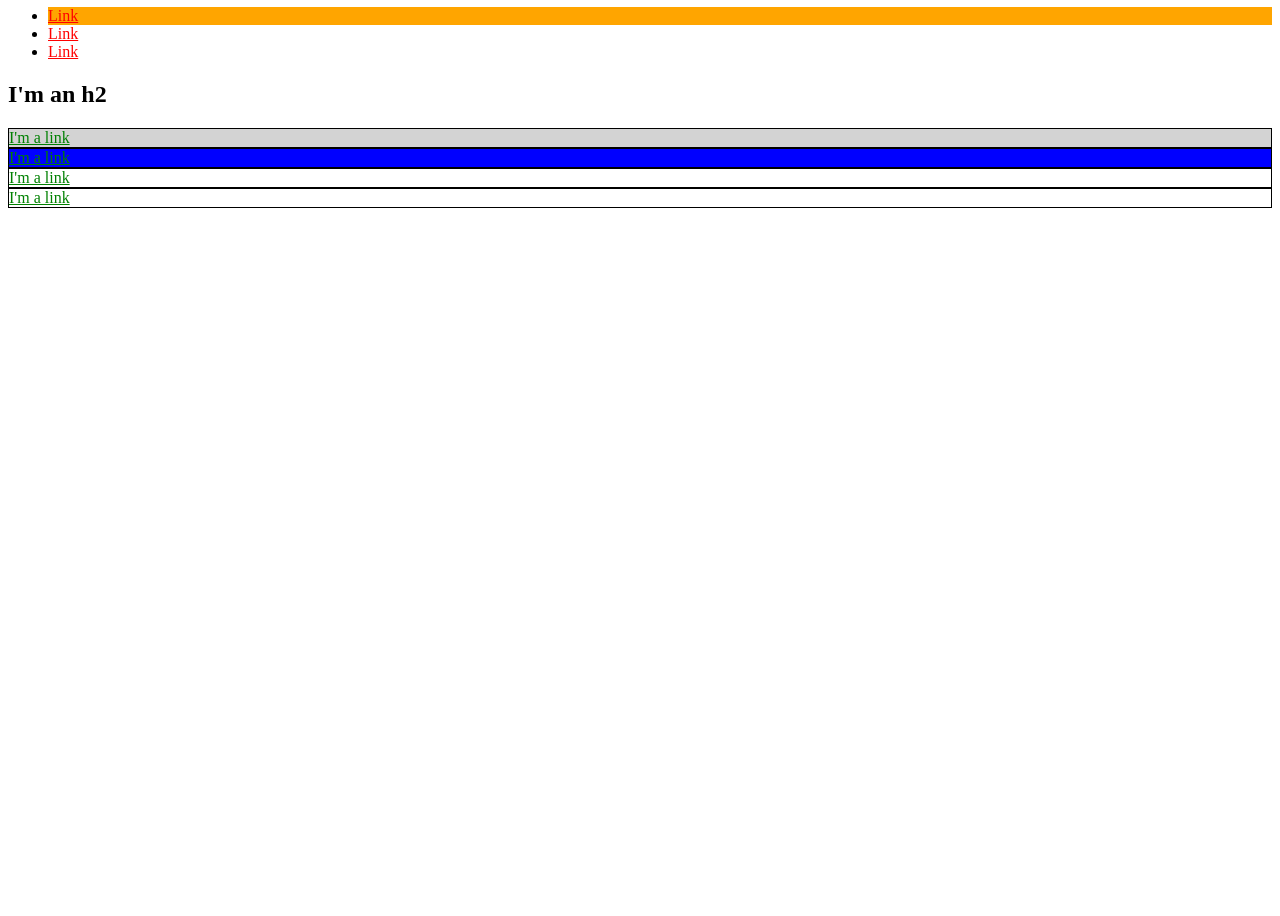
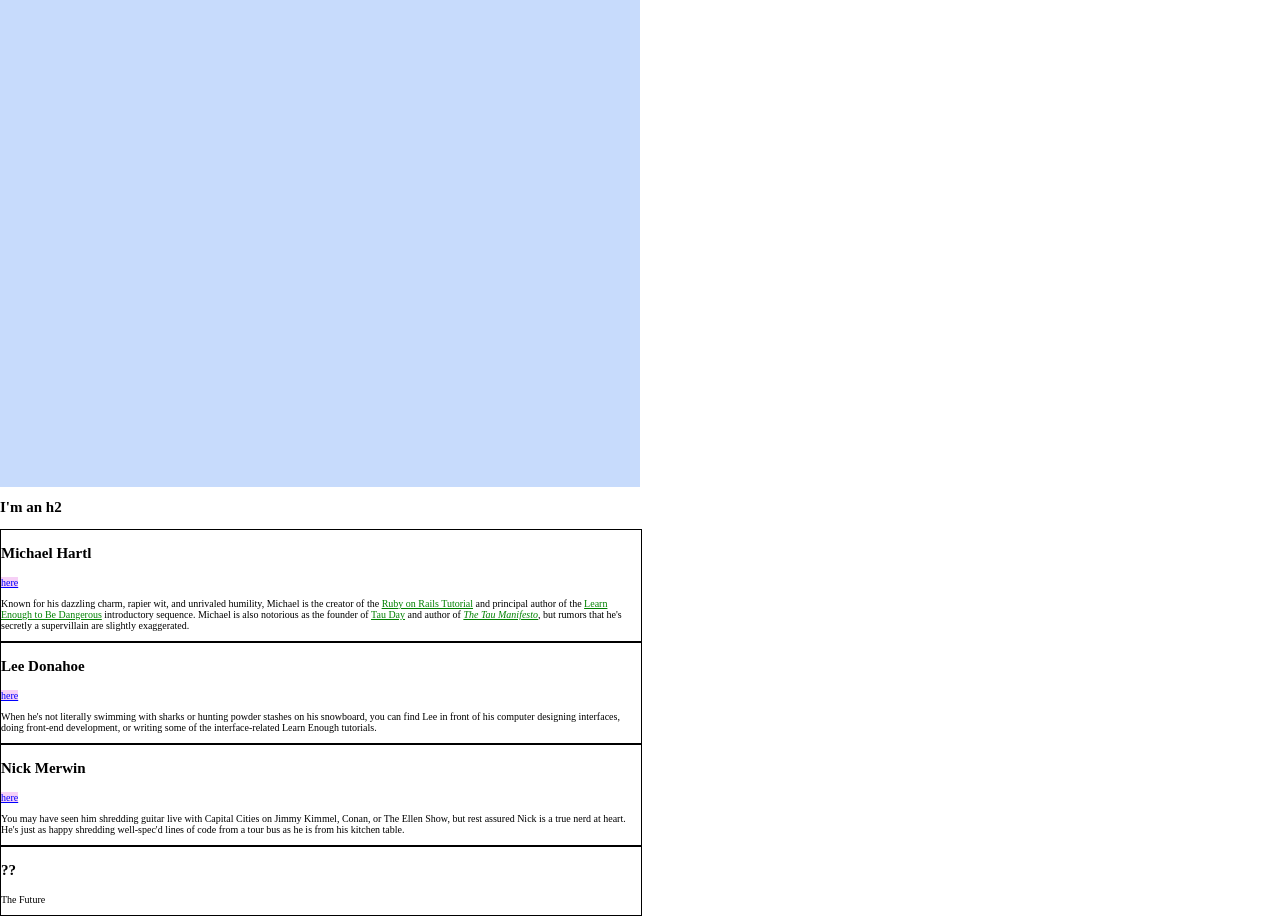
Before and after one commit to garaPM/garaPM.github.io, a plain HTML site: page index.html in a window 1280 px wide. Shown: the part 73-989 px from the top of the page. Before the commit the page ends 800 px from the top, so only its background shows below. Drawn offline with Linux system fonts and the light colour scheme.

Commit message:
add style globals and other

```diff
--- a/css/main.css
+++ b/css/main.css
@@ -1,19 +1,95 @@
-a {
-	color: red;
+/* GLOBAL STYLES */
+
+/* body {
+	height: 800px;
+} */
+
+html, body {
+	margin: 0;
+	padding: 0;
 }
 
-#exec-bio {
+body {
+	font-size: 62.5%;
+}
+
+h1 {
+	/* font-size: 7vw; */
+	margin-top: 0;
+	font-size: 2em;
+}
+
+a {
+	/* color: red; */
+	/* color: #ff0000; */
+	color: #f00;
+}
+
+/* #exec-bio {
 	background-color: lightgray;
+} */
+
+/* #exec-bio.alert {
+	background: red;
+} */
+
+
+ /* SOCIAL STYLES  */
+.social-link {
+	background: rgba(211, 22, 211, 0.2);
+	color: #00f;
+}
+
+
+/* HERO STYLES */
+.full-hero {
+	background-color: #c7dbfc;
+	height: 70vh;
+	width: 50vw;
+}
+
+/* BIO STYLES */
+
+.bio-wrapper {
+	/* font-size: 24px; */
 }
 
 .bio-box {
 	border: 1px solid black;
+	font-size: 1em;
+	width: 50%;
+	/* width: 200px; */
+	/* padding: 20px; */
+	/* font-size: 48px; */
+	/* margin: 10%;
+	font-size: 150%; */
 }
 
-.bio-box a {
-	color: green;
+.bio-box h3 {
+	font-size: 1.5em;
 }
 
+.bio-copy {
+	font-size: 1em;
+	/* font-size: 150%; */
+}
+
+.bio-copy a {
+	color: green;
+	/* font-size: 0.5em; */
+}
+
+/* div {
+	border: 1px solid green;
+} */
+
+/* html{background: red;} */
+
+
+/* a {
+	color: pink;
+} */
+/*
 .bio-boxes {
 	background-color: blue;
 }
@@ -21,3 +97,15 @@ a {
 #link-main {
 	background-color: orange;
 }
+
+.alert {
+	background: red;
+}
+
+.bio-box {
+	width: 75%;
+}
+
+.bio-box {
+	width: 50%;
+} */
--- a/index.html
+++ b/index.html
@@ -22,6 +22,8 @@
   </head>
   <body>
 
+		<div class="full-hero hero-home">
+
 			<h1>I'm an h1</h1>
 			<ul>
 				<li id="link-main" class="links">
@@ -34,18 +36,65 @@
 					<a href="https://example.com/">Link</a>
 				</li>
 			</ul>
+		</div>
 		<h2>I'm an h2</h2>
-    <div id="exec-bio" class="bio-box">
-      <a href="https://example.com/">I'm a link</a>
+    <div class="bio-box">
+      <h3>Michael Hartl</h3>
+      <a href="https://twitter.com/mhartl" class="social-link">here</a>
+			<div class="bio-copy">
+				<p>
+					Known for his dazzling charm, rapier wit, and unrivaled humility,
+					Michael is the creator of the
+					<a href="https://www.railstutorial.org/">Ruby on Rails
+						Tutorial</a> and principal author of the
+						<a href="https://learnenough.com/">
+							Learn Enough to Be Dangerous</a> introductory sequence. Michael
+							is also notorious as the founder of
+							<a href="http://tauday.com/">Tau Day</a> and author of
+							<a href="http://tauday.com/tau-manifesto"><em>The Tau
+								Manifesto</em></a>, but rumors that he's secretly a supervillain
+								are slightly exaggerated.
+							</p>
 				</div>
-    <div class="bio-box bio-boxes">
-      <a href="https://example.com/">I'm a link</a>
     </div>
+
 		<div class="bio-box">
-      <a href="https://example.com/">I'm a link</a>
+      <h3>Lee Donahoe</h3>
+      <a href="https://twitter.com/leedonahoe" class="social-link">here</a>
+			<div class="bio-copy">
+
+				<p>
+					When he's not literally swimming with sharks or hunting powder stashes on
+					his snowboard, you can find Lee in front of his computer designing
+					interfaces, doing front-end development, or writing some of the
+					interface-related Learn Enough tutorials.
+				</p>
 			</div>
+    </div>
+
 		<div class="bio-box">
-      <a href="https://example.com/">I'm a link</a>
+			<h3>Nick Merwin</h3>
+			<a href="https://twitter.com/nickmerwin" class="social-link">here</a>
+			<div class="bio-copy">
+				<p>
+					You may have seen him shredding guitar live with Capital Cities on Jimmy
+					Kimmel, Conan, or The Ellen Show, but rest assured Nick is a true nerd at
+					heart. He's just as happy shredding well-spec'd lines of code from a tour
+					bus as he is from his kitchen table.
+				</p>
 			</div>
+		</div>
+
+		<div class="bio-box">
+			<div class="bio-copy">
+
+				<h3>??</h3>
+				<p>
+					The Future
+				</p>
+			</div>
+		</div>
+
+
   </body>
 </html>
```
Lines whose indentation alone changed are shown as unchanged.
